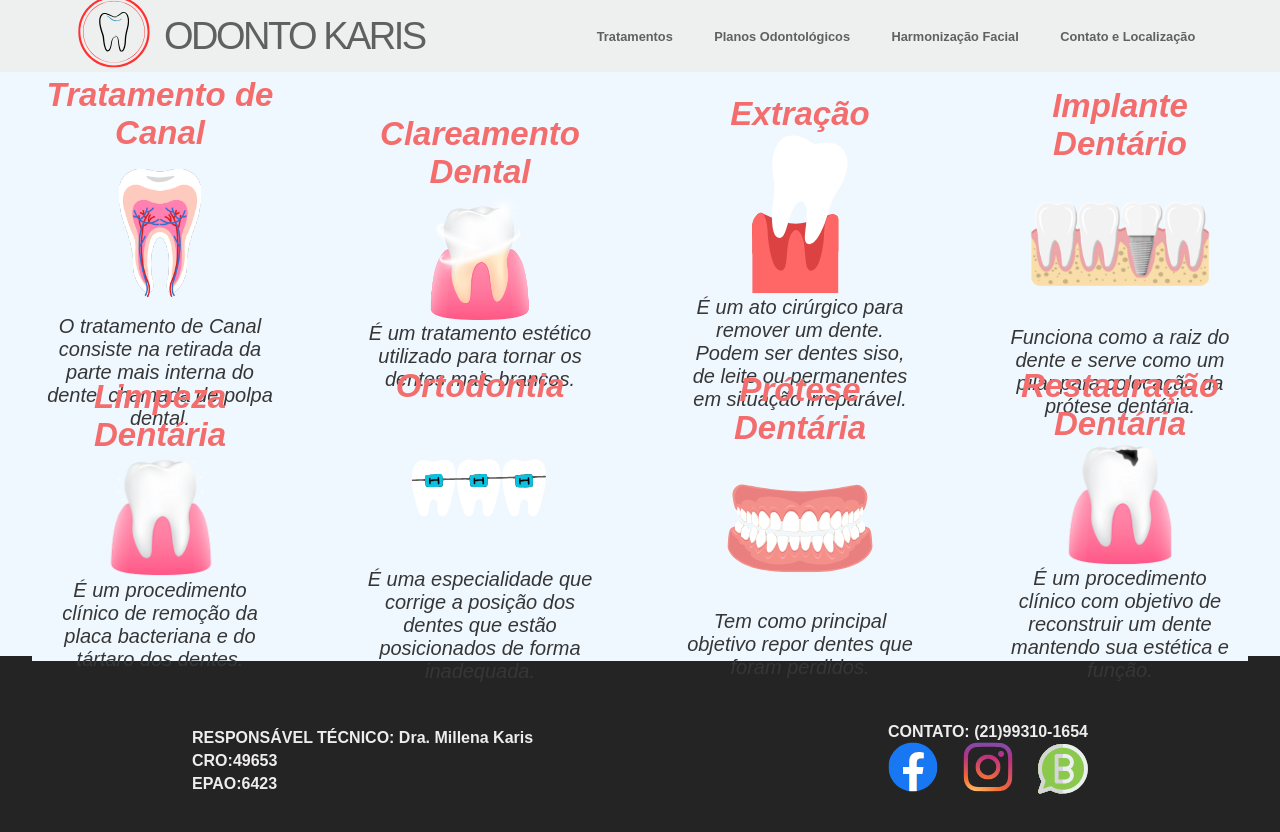
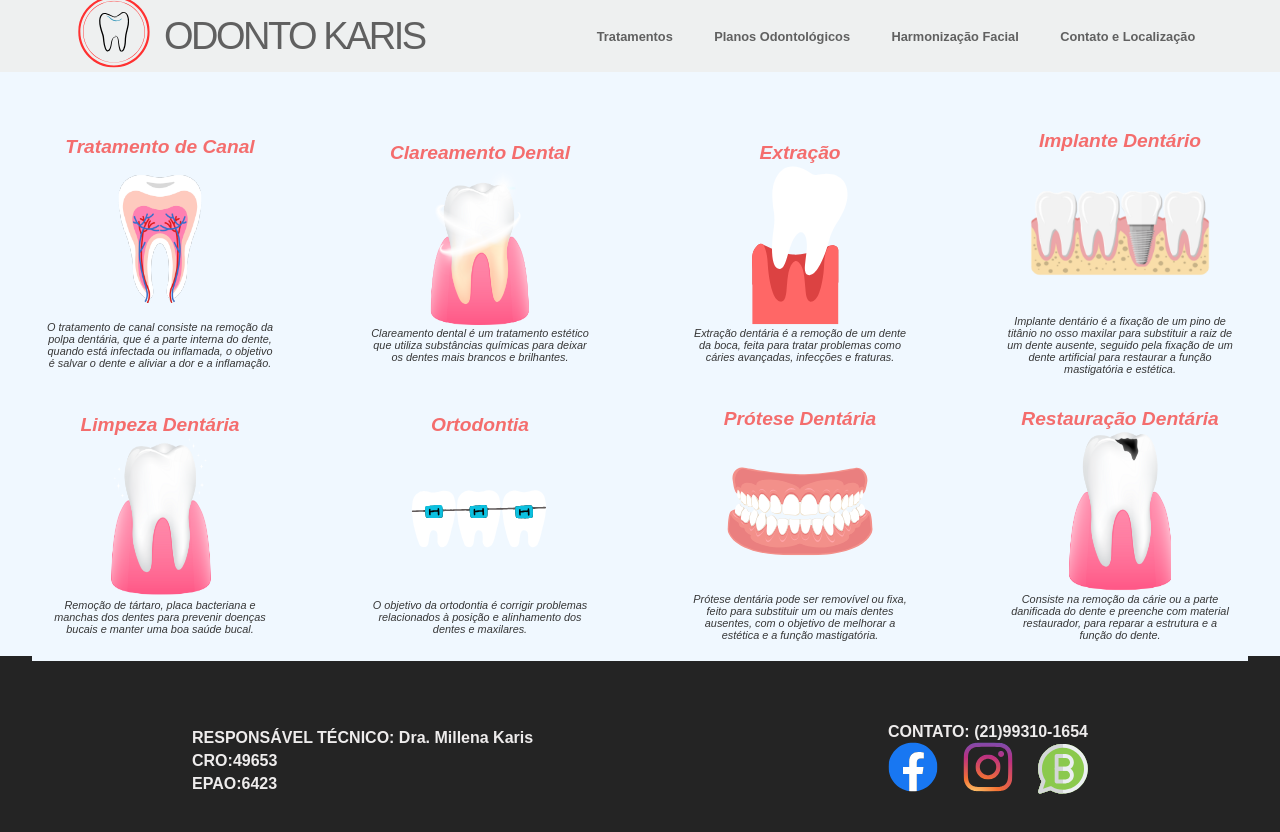
Before and after one commit to marllonwagner/odonto-karis, a React (Create React App) app: page /tratamentos in a window 1280 px wide. Shown: the top 832 px of the page. Built offline with nearby package versions, Linux system fonts and the light colour scheme.

Commit message:
treatments descriptions change

```diff
--- a/src/components/treatments/Canal.jsx
+++ b/src/components/treatments/Canal.jsx
@@ -11,7 +11,7 @@ export default function Canal() {
       src={canalIcon} alt="ilustração de canal" />
       <span
       className='treatment-description'
-      >O tratamento de Canal consiste na retirada da parte mais interna do dente, chamada de polpa dental.</span>
+      >O tratamento de canal consiste na remoção da polpa dentária, que é a parte interna do dente, quando está infectada ou inflamada, o objetivo é salvar o dente e aliviar a dor e a inflamação.</span>
     </div>
   )
 }
--- a/src/components/treatments/Clareamento.jsx
+++ b/src/components/treatments/Clareamento.jsx
@@ -11,7 +11,7 @@ export default function Clareamento() {
     src={clareamentoIcon} alt="ilustração de canal" />
     <span
     className='treatment-description'
-    >É um tratamento estético utilizado para tornar os dentes mais brancos.</span>
+    >Clareamento dental é um tratamento estético que utiliza substâncias químicas para deixar os dentes mais brancos e brilhantes.</span>
   </div>
   )
 }
--- a/src/components/treatments/Extraction.jsx
+++ b/src/components/treatments/Extraction.jsx
@@ -10,7 +10,7 @@ export default function Extraction() {
     src={extractionIcon} alt="ilustração de canal" />
     <span
     className='treatment-description'
-    >É um ato cirúrgico para remover um dente. Podem ser dentes siso, de leite ou permanentes em situação irreparável.</span>
+    >Extração dentária é a remoção de um dente da boca, feita para tratar problemas como cáries avançadas, infecções e fraturas.</span>
   </div>
   )
 }
--- a/src/components/treatments/Implant.jsx
+++ b/src/components/treatments/Implant.jsx
@@ -11,7 +11,7 @@ export default function Implant() {
     src={implantIcon} alt="ilustração de canal" />
     <span
     className='treatment-description'
-    >Funciona como a raiz do dente e serve como um pilar para colocação da prótese dentária.</span>
+    >Implante dentário é a fixação de um pino de titânio no osso maxilar para substituir a raiz de um dente ausente, seguido pela fixação de um dente artificial para restaurar a função mastigatória e estética.</span>
   </div>
   )
 }
--- a/src/components/treatments/Limpeza.jsx
+++ b/src/components/treatments/Limpeza.jsx
@@ -10,7 +10,7 @@ export default function Limpeza() {
     src={limpezaIcon} alt="ilustração de canal" />
     <span
     className='treatment-description'
-    >É um procedimento clínico de remoção da placa bacteriana e do tártaro dos dentes.</span>
+    >Remoção de tártaro, placa bacteriana e manchas dos dentes para prevenir doenças bucais e manter uma boa saúde bucal.</span>
   </div>
   )
 }
--- a/src/components/treatments/Orto.jsx
+++ b/src/components/treatments/Orto.jsx
@@ -10,7 +10,7 @@ export default function Orto() {
     src={ortoIcon} alt="ilustração de canal" />
     <span
     className='treatment-description'
-    >É uma especialidade que corrige a posição dos dentes que estão posicionados de forma inadequada.</span>
+    >O objetivo da ortodontia é corrigir problemas relacionados à posição e alinhamento dos dentes e maxilares.</span>
   </div>
   )
 }
--- a/src/components/treatments/Protese.jsx
+++ b/src/components/treatments/Protese.jsx
@@ -10,7 +10,7 @@ export default function Protese() {
     src={proteseIcon} alt="ilustração de canal" />
     <span
     className='treatment-description'
-    >Tem como principal objetivo repor dentes que foram perdidos.</span>
+    >Prótese dentária pode ser removível ou fixa, feito para substituir um ou mais dentes ausentes, com o objetivo de melhorar a estética e a função mastigatória.</span>
   </div>
   )
 }
--- a/src/components/treatments/Restoration.jsx
+++ b/src/components/treatments/Restoration.jsx
@@ -10,7 +10,7 @@ export default function Restoration() {
     src={restorationIcon} alt="ilustração de canal" />
     <span
     className='treatment-description'
-    >É um procedimento clínico com objetivo de reconstruir um dente mantendo sua estética e função.</span>
+    >Consiste na remoção da cárie ou a parte danificada do dente e preenche com material restaurador, para reparar a estrutura e a função do dente.</span>
   </div>
   )
 }
--- a/src/components/treatments/css/cards.css
+++ b/src/components/treatments/css/cards.css
@@ -13,7 +13,7 @@
 
 .treatment-title {
   font-family: sans-serif;
-  font-size: 33px;
+  font-size: 1.5vw;
   font-style:italic;
   font-weight: 600;
   color: rgb(54, 54, 54);
@@ -24,7 +24,7 @@
 
 .treatment-description {
   font-family: sans-serif;
-  font-size: 20px;
+  font-size: 0.85vw;
   font-style:italic;
   font-weight: 520;
   color: rgb(54, 54, 54);
@@ -32,6 +32,7 @@
   padding: 2px;
   width: 18vw;
 }
+
 
 .treatment-image {
   height: 20vh;
--- a/src/pages/planos/PlanosOdonto.jsx
+++ b/src/pages/planos/PlanosOdonto.jsx
@@ -1,7 +1,10 @@
 import React from 'react'
+import Header from '../../components/header/Header'
 
 export default function PlanosOdonto() {
   return (
-    <div>PlanosOdonto</div>
+    <div>
+      <Header />
+    </div>
   )
 }
```
